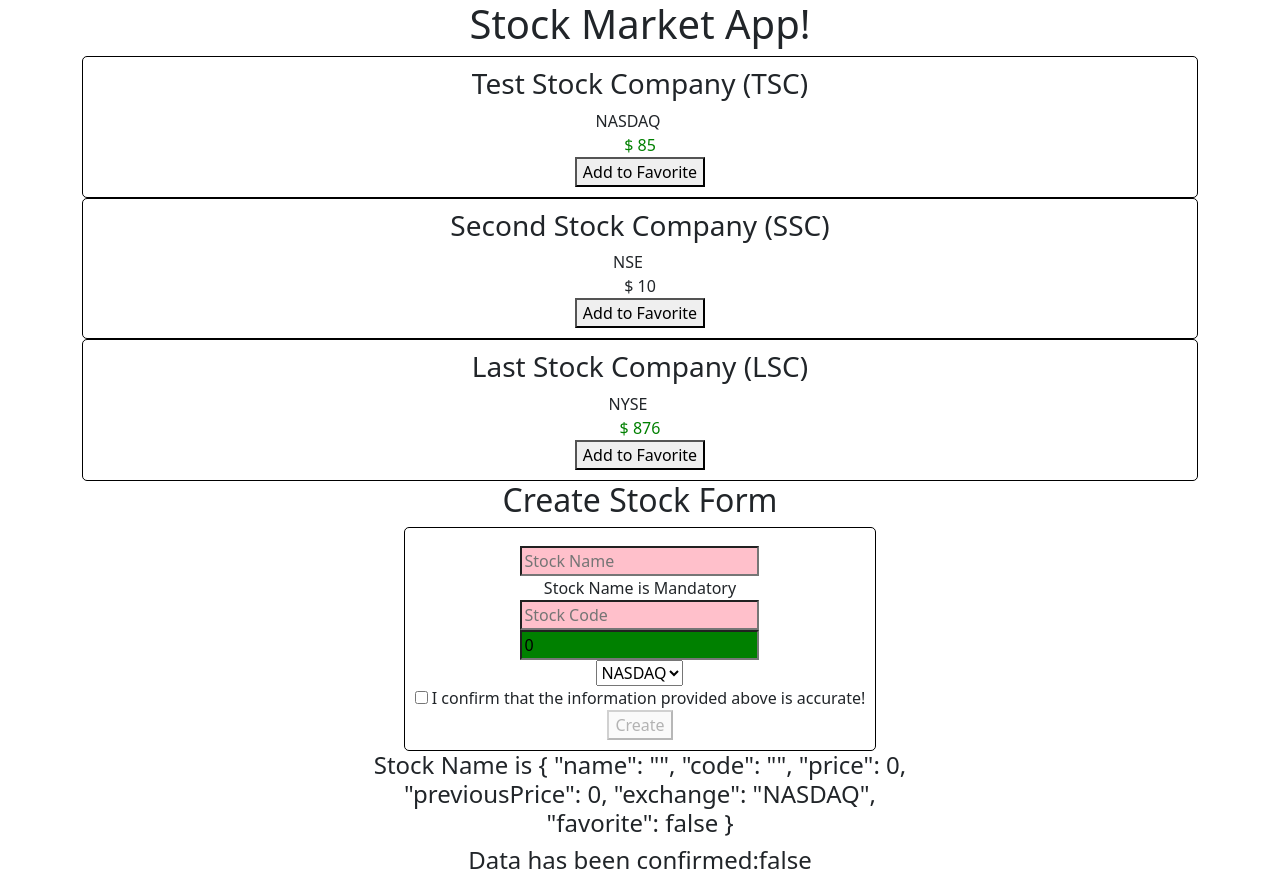
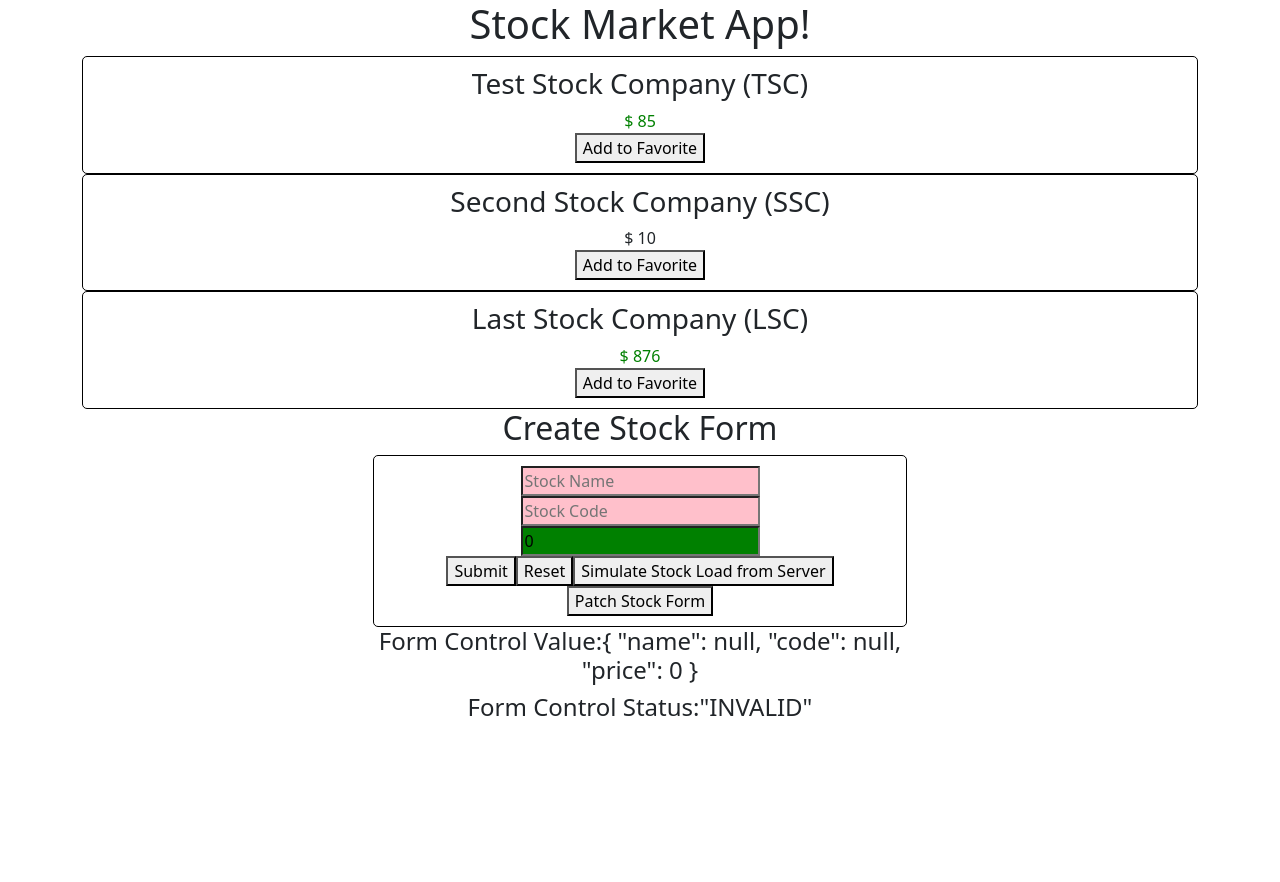
Before and after one commit to Raksha1703/Stock_market, an Angular app: page / in a window 1280 px wide. After the commit the page ends 800 px from the top, so only its background shows below. Built offline with nearby package versions, Linux system fonts and the light colour scheme.

Commit message:
cha-7 complete

```diff
--- a/src/app/app.component.ts
+++ b/src/app/app.component.ts
@@ -13,7 +13,7 @@ export class AppComponent {
   public stocks: Stock;
   private counter: number=1;
   ngOnInit(): void {
-    this.stocks = new Stock('Test Stock Company'+ this.counter++, 'TSC', 85, 80,'ABC');
+    this.stocks = new Stock('Test Stock Company'+ this.counter++, 'TSC', 85, 80);
   }
   constructor(private StockService:StockService) { }
   onToggleFavorite(stock: Stock) {
@@ -22,7 +22,7 @@ export class AppComponent {
     }
 
   changeStockObject() {
-    this.stocks = new Stock('Test Stock Company'+ this.counter++, 'TSC', 85, 80,'ABC');
+    this.stocks = new Stock('Test Stock Company'+ this.counter++, 'TSC', 85, 80);
     }
 
   changeStockPrice(){
--- a/src/app/model/stock.ts
+++ b/src/app/model/stock.ts
@@ -8,7 +8,7 @@ export class Stock {
         public code:string,
         public price:number,
         public previousPrice:number,
-        public exchange:string
+        //public exchange:string
     ){}
 
     isPositiveChange(): boolean {
--- a/src/app/services/stock.service.ts
+++ b/src/app/services/stock.service.ts
@@ -7,9 +7,9 @@ export class StockService {
   private stocks: Stock[];
   constructor() {
     this.stocks = [
-      new Stock('Test Stock Company', 'TSC', 85, 80, 'NASDAQ'),
-      new Stock('Second Stock Company', 'SSC', 10, 20,'NSE'),
-      new Stock('Last Stock Company', 'LSC', 876, 765,'NYSE')
+      new Stock('Test Stock Company', 'TSC', 85, 80),
+      new Stock('Second Stock Company', 'SSC', 10, 20),
+      new Stock('Last Stock Company', 'LSC', 876, 765)
     ];
   }
 
--- a/src/app/stock/create-stock/create-stock.component.html
+++ b/src/app/stock/create-stock/create-stock.component.html
@@ -4,49 +4,58 @@
       <h2>Create Stock Form</h2>
       <div class="form-group stock-container">
         <!-- <div *ngIf="message">{{ message }}</div> -->
-        <h1>
-
-          {{console(stockCode) }}
-        </h1>
-        <form (ngSubmit)="createStock(stockForm)" #stockForm="ngForm">
+        <form (ngSubmit)="onSubmit()" [formGroup]="stockForm">
+          <!-- <div ngModelGroup="stock"> -->
             <div class="stock-name">
-              <input type="text" placeholder="Stock Name"  required #stockName="ngModel" name="stockName" [(ngModel)]="stock.name">
+              <input type="text" placeholder="Stock Name" name="stockName" formControlName="name">
             </div>
-            <div *ngIf="stockName.errors && stockName.errors.required">
-              Stock Name is Mandatory
+            <div *ngIf="stockForm.get('name').invalid &&
+                        (stockForm.get('name').dirty ||
+                         stockForm.get('name').touched)">
+                Stock Name is required
             </div>
             <div class="stock-code">
-              <input type="text" placeholder="Stock Code" minlength="2" required #stockCode="ngModel" name="stockCode" [(ngModel)]="stock.code">
+              <input type="text" placeholder="Stock Code" formControlName="code" >
             </div>
-            <div *ngIf="stockCode.dirty && stockCode.invalid">
-              <div *ngIf="stockCode.errors.required">
-                Stock Code is Mandatory
+            <div *ngIf="stockForm.get('code').invalid &&
+                        (stockForm.get('code').dirty ||
+                        stockForm.get('code').touched)">
+              <div *ngIf="stockForm.get('code').errors.required">
+                Stock Code is required
               </div>
-              <div *ngIf="stockCode.errors.minlength">
+              <div *ngIf="stockForm.get('code').errors.minlength">
                 Stock Code must be atleast of length 2
               </div>
             </div>
-            <div class="stock-code">
-              <input type="number" placeholder="Stock Price" required #stockPrice="ngModel" name="stockPrice" [ngModel]="stock.price"
-              (ngModelChange)="setStockPrice($event)">
+            <div class="stock-price">
+              <input type="number" placeholder="Stock Price" formControlName="price" >
             </div>
-            <div *ngIf="stockPrice.dirty && stockPrice.invalid">
-              <div *ngIf="stockPrice.errors.required">
-                Stock Price is Mandatory
+            <div *ngIf="stockForm.get('price').invalid &&
+                        (stockForm.get('price').dirty ||
+                        stockForm.get('price').touched)">
+              <div *ngIf="stockForm.get('price').errors.required">
+                Stock Price is required
+              </div>
+              <div *ngIf="stockForm.get('price').errors.min">
+                Stock Price must be positive
               </div>
             </div>
-            <div class="stock-exchange">
-              <select name="stockExchange" [(ngModel)]="stock.exchange">
+            <!-- <div class="stock-exchange">
+              <select name="stockExchange" ngModel>
                 <option *ngFor="let exchange of exchanges" [ngValue]="exchange">
                   {{exchange}}
                 </option>
               </select>
-            </div>
-            <div class="stock-confirm">
+            </div> -->
+            <!-- <div class="stock-confirm">
               <input type="checkbox" name="stockConfirm" required [(ngModel)]="confirmed">
               I confirm that the information provided above is accurate!
-            </div>
-            <button [disabled]="!confirmed" type="submit">Create</button>
+            </div> -->
+          <!-- </div> -->
+            <button type="submit">Submit</button>
+            <button type="button" class="ml-2" (click)="resetForm()">Reset</button>
+            <button type="button" (click)="loadStockFromServer()">Simulate Stock Load from Server</button>
+            <button type="button" (click)="patchStockForm()">Patch Stock Form</button>
         </form>
       </div>
       <!-- <h2>Add Person Form</h2>
@@ -88,8 +97,11 @@
     </div>
 
     <div class="col-6 offset-3">
-      <h4>Stock Name is {{ stock | json }}</h4>
-      <h4>Data has been confirmed:{{ confirmed }}</h4>
+      <h4>Form Control Value:{{stockForm.value | json}}</h4>
+      <h4>Form Control Status:{{stockForm.status | json}}</h4>
+
+      <!-- <h4>Stock Name is {{ stock | json }}</h4>
+      <h4>Data has been confirmed:{{ confirmed }}</h4> -->
       <!-- <p class="mt-3">Form Control value: {{ stockForm.value | json }}</p>
     <p>Form Control status: {{ stockForm.status | json }}</p> -->
     </div>
--- a/src/app/stock/create-stock/create-stock.component.ts
+++ b/src/app/stock/create-stock/create-stock.component.ts
@@ -11,46 +11,66 @@ let counter = 1;
   styleUrls: ['./create-stock.component.scss'],
 })
 export class CreateStockComponent implements OnInit {
-  public stock: Stock;
+
+  //public nameControl = new FormControl();
+  //public stockGroup: FormGroup;
   public confirmed = false;
   //public message = null;
   public exchanges = ['NYSE', 'NASDAQ', 'OTHER'];
-  // public stockForm: FormGroup = new FormGroup({
-  //   name: new FormControl(null, Validators.required),
-  //   code: new FormControl(null, [Validators.required, Validators.minLength(2)]),
-  //   price: new FormControl(0, [Validators.required, Validators.min(0)]),
-  //   notablePeople: this.fb.array([])
-  //   });
+  public stockForm: FormGroup;
+  private stock: Stock;
 
-  console(v){
-    console.log(v);
+  constructor(private fb:FormBuilder) {
+    this.createForm();
+    this.stock = new Stock('Test' +counter++,'TST',20,10);
   }
-  constructor() {
-    this.stock = new Stock('', '', 0, 0, 'NASDAQ');
+  ngOnInit(): void {}
+
+  createForm(){
+    this.stockForm = this.fb.group({
+      name:[null,Validators.required],
+      code:[null,[Validators.minLength(2),Validators.required]],
+      price:[0,[Validators.required,Validators.min(0)]]
+    });
   }
 
-  ngOnInit(): void {}
+  onSubmit() {
+    this.stock = Object.assign({},this.stockForm.value);
+    console.log('Saving stock',this.stock);
+    }
 
-  setStockPrice(price) {
-    this.stock.price = price;
-    this.stock.previousPrice = price;
+  loadStockFromServer(){
+    this.stock = new Stock('Test' +counter++,'TST',20,10);
+    let stockFormModel = Object.assign({},this.stockForm.value);
+    delete stockFormModel.previousPrice;
+    delete stockFormModel.favorite;
+    this.stockForm.setValue(stockFormModel);
   }
 
-  createStock(stockForm) {
-    console.log('Stock form', stockForm);
-    if (stockForm.valid) {
-      console.log('Creating stock ', this.stock);
-    }
-    else{
-      console.error('Stock form is in an invalid state');
-    }
+  patchStockForm(){
+    this.stock = new Stock('Test' +counter++,'TST',20,10);
+    this.stockForm.patchValue(this.stock);
   }
 
-  // onSubmit() {
-  //   this.stock = Object.assign({}, this.stockForm.value);
-  //   console.log('Saving stock', this.stock);
-  //   this.createStock(this.stockForm);
+  resetForm(){
+    this.stockForm.reset();
+  }
+  // setStockPrice(price) {
+  //   this.stock.price = price;
+  //   this.stock.previousPrice = price;
+  // }
+
+  // createStock(stockForm) {
+  //   console.log('Stock form', stockForm);
+  //   if (stockForm.valid) {
+  //     console.log('Creating stock ', this.stock);
   //   }
+  //   else{
+  //     console.error('Stock form is in an invalid state');
+  //   }
+  // }
+
+
 
   // get notablePeople(): FormArray{
   //   return this.stockForm.get('notablePeople') as FormArray;
--- a/src/app/stock/stock-item/stock-item.component.html
+++ b/src/app/stock/stock-item/stock-item.component.html
@@ -3,9 +3,9 @@
     <div class="col-sm">
       <h3>{{ stock.name + " (" + stock.code + ")" }}</h3>
     </div>
-    <div class="row">
+    <!-- <div class="row">
       <div class="col-sm">{{stock.exchange}}</div>
-    </div>
+    </div> -->
   </div>
   <div class="row">
     <div
```
